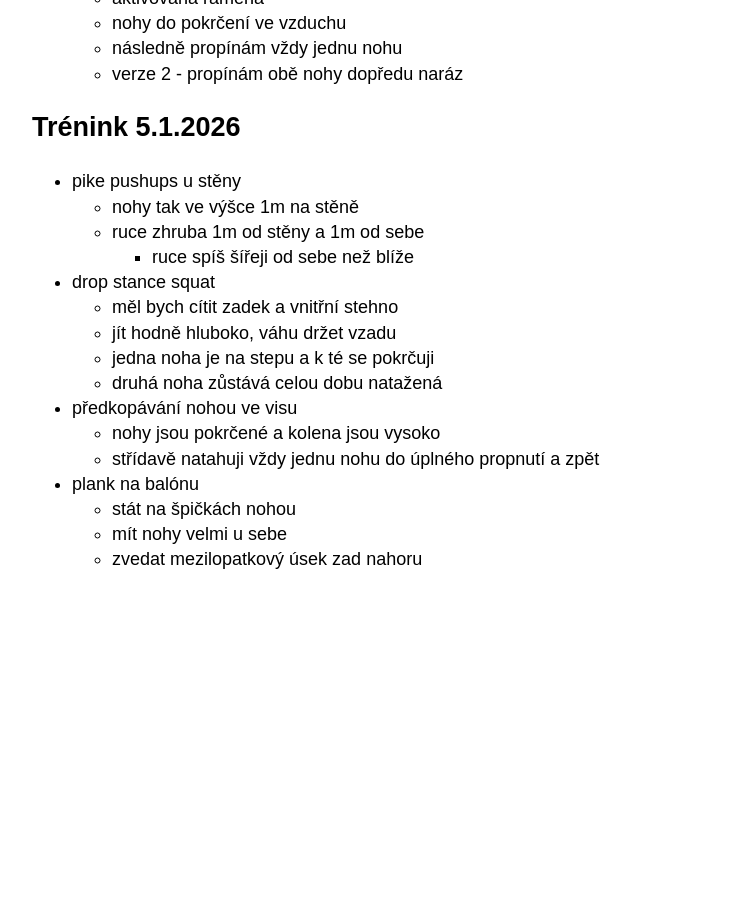
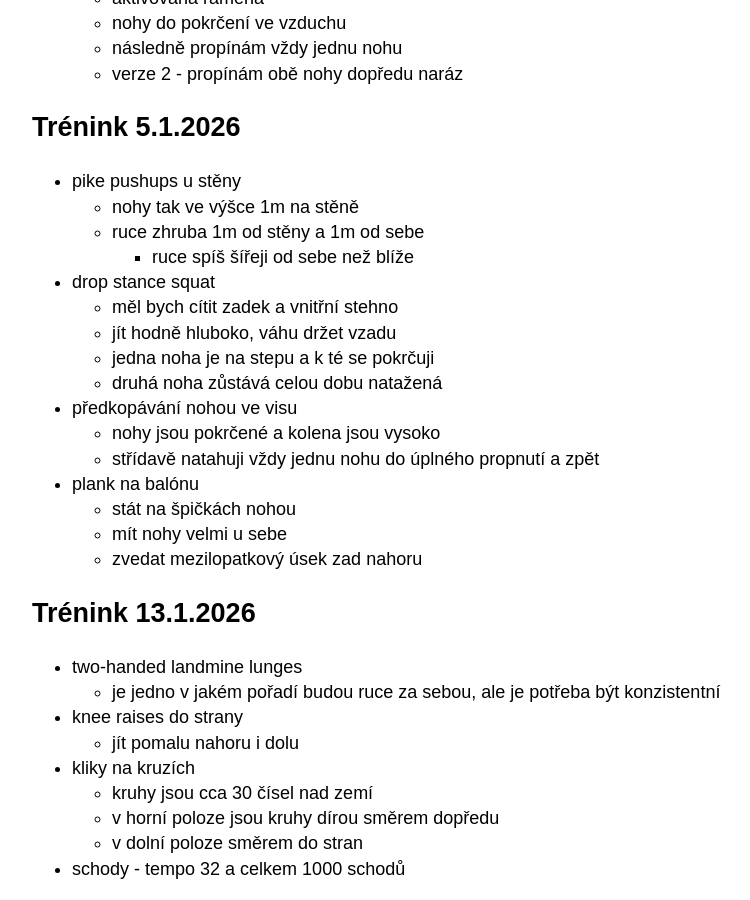
Before and after one commit to hartmaj2/hartmaj2.github.io, a Jekyll site: the page built from sections/sports/fitness.md, in a window 1280 px wide and 900 px high, scrolled down 6285 px. Shown: the whole window, without its empty margins (158-908 px from the left). Built offline with Jekyll 4.4.1, drawn with Linux system fonts in a browser that asks for light colours; before the commit the page ends 6875 px from its top, so only the background shows below that.

Commit message:
Update fitness

```diff
--- a/sections/sports/fitness.md
+++ b/sections/sports/fitness.md
@@ -315,3 +315,18 @@ permalink: /sports/fitness
   - stát na špičkách nohou
   - mít nohy velmi u sebe
   - zvedat mezilopatkový úsek zad nahoru
+
+## Trénink 13.1.2026
+
+- two-handed landmine lunges
+  - je jedno v jakém pořadí budou ruce za sebou, ale je potřeba být konzistentní
+
+- knee raises do strany
+  - jít pomalu nahoru i dolu
+
+- kliky na kruzích
+  - kruhy jsou cca 30 čísel nad zemí
+  - v horní poloze jsou kruhy dírou směrem dopředu
+  - v dolní poloze směrem do stran
+
+- schody - tempo 32 a celkem 1000 schodů
```
